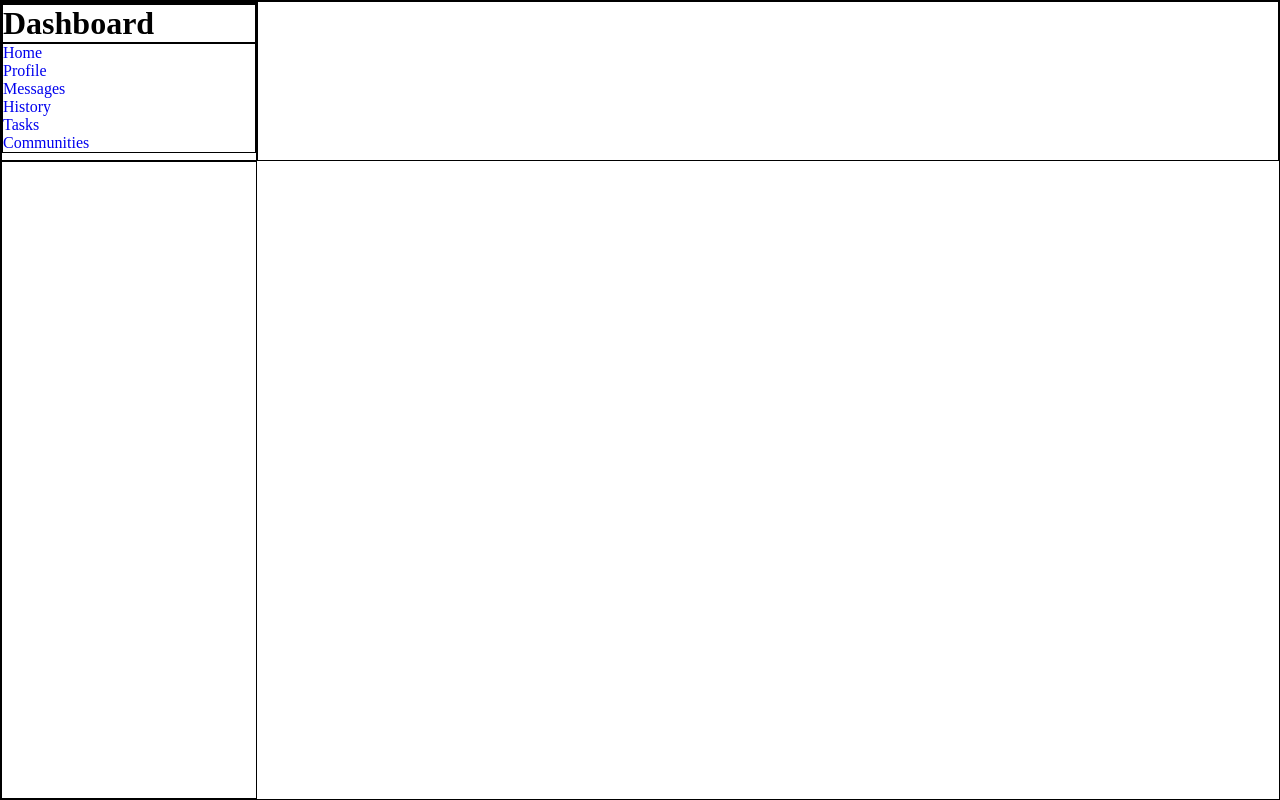
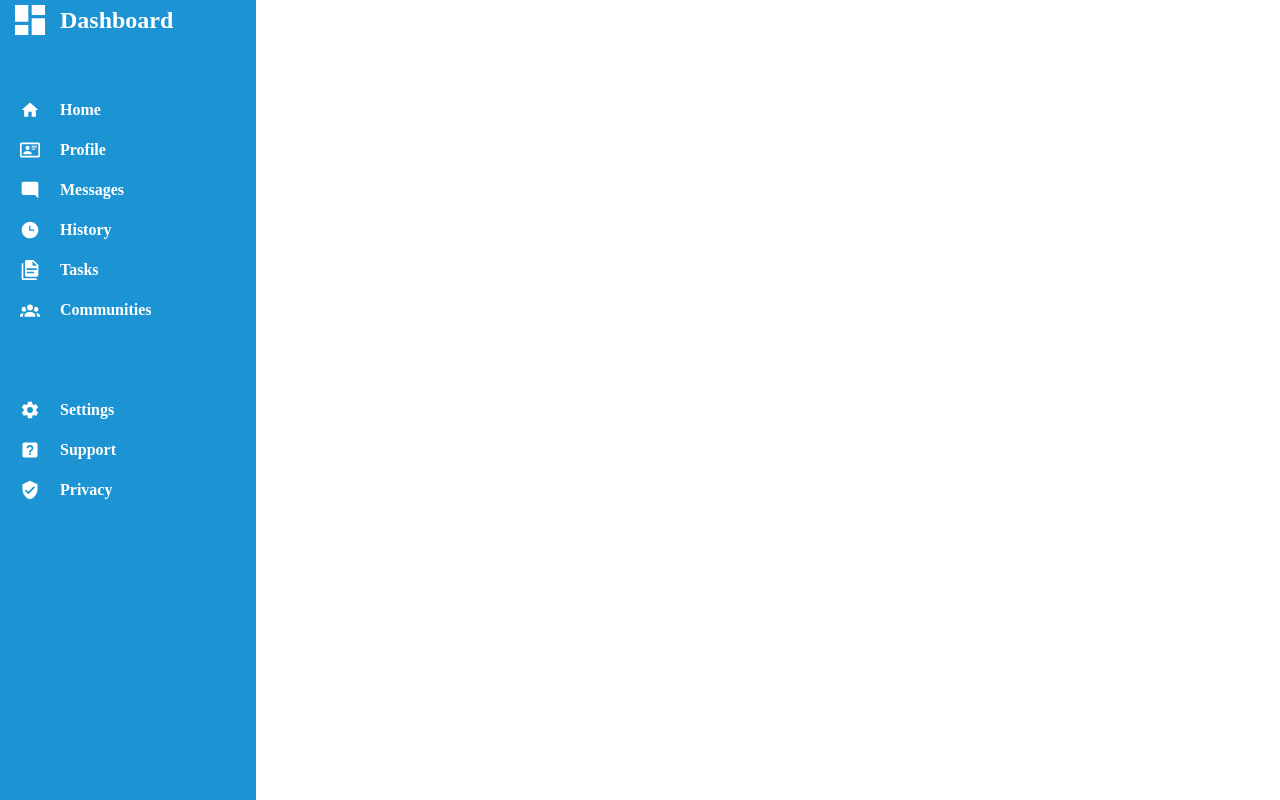
Before and after one commit to madaooftheblues/odin-admin-dashboard, a plain HTML site: page index.html in a window 1280 px wide. Drawn offline with Linux system fonts and the light colour scheme.

Commit message:
Add sidebar

```diff
--- a/index.html
+++ b/index.html
@@ -11,32 +11,75 @@
     <div class="container">
       <div class="sidebar">
         <div class="branding">
-          <div class="logo"></div>
-          <h1 class="title">Dashboard</h1>
+          <img
+            src="./assets/view-dashboard.svg"
+            alt="Dashboard Logo"
+            class="logo"
+          />
+          <span class="brand-name">Dashboard</span>
         </div>
-
-        <div class="navigation">
-          <ul>
-            <li>
-              <a href="#"><img src="" alt="" />Home</a>
+        <ul class="nav-links-list">
+          <li class="nav-link">
+            <a href="#"><img src="./assets/home.svg" alt="Home" />Home</a>
           </li>
-            <li>
-              <a href="#"><img src="" alt="" />Profile</a>
+          <li class="nav-link">
+            <a href="#"
+              ><img
+                src="./assets/card-account-details-outline.svg"
+                alt="Profile"
+              />Profile</a
+            >
           </li>
-            <li>
-              <a href="#"><img src="" alt="" />Messages</a>
+          <li class="nav-link">
+            <a href="#"
+              ><img
+                src="./assets/message-reply.svg"
+                alt="Messages"
+              />Messages</a
+            >
           </li>
-            <li>
-              <a href="#"><img src="" alt="" />History</a>
+          <li class="nav-link">
+            <a href="#"
+              ><img
+                src="./assets/clock-time-three.svg"
+                alt="History"
+              />History</a
+            >
           </li>
-            <li>
-              <a href="#"><img src="" alt="" />Tasks</a>
+          <li class="nav-link">
+            <a href="#"
+              ><img
+                src="./assets/file-document-multiple.svg"
+                alt="Tasks"
+              />Tasks</a
+            >
           </li>
-            <li>
-              <a href="#"><img src="" alt="" />Communities</a>
+          <li class="nav-link">
+            <a href="#"
+              ><img
+                src="./assets/account-group.svg"
+                alt="Communities"
+              />Communities</a
+            >
           </li>
         </ul>
-        </div>
+        <ul class="nav-links-list">
+          <li class="nav-link">
+            <a href="#"
+              ><img src="./assets/cog.svg" alt="Settings" />Settings</a
+            >
+          </li>
+          <li class="nav-link">
+            <a href="#"
+              ><img src="./assets/help-box.svg" alt="Support" />Support</a
+            >
+          </li>
+          <li class="nav-link">
+            <a href="#"
+              ><img src="./assets/shield-check.svg" alt="Privacy" />Privacy</a
+            >
+          </li>
+        </ul>
       </div>
       <div class="header"></div>
       <div class="main-content"></div>
--- a/styles.css
+++ b/styles.css
@@ -1,23 +1,77 @@
+:root {
+  --accent-color: #1c93d2;
+  --accent-font-color: #ffffff;
+  --secondary-color: #e2b232;
+  --title-color: #060606;
+  --description-color: #666666;
+}
+
 * {
   box-sizing: border-box;
   margin: 0;
   padding: 0;
 }
 
-div {
+/* div {
   border: 1px solid black;
+} */
+
+img {
+  filter: invert(100%) sepia(100%) saturate(1%) hue-rotate(354deg)
+    brightness(106%) contrast(101%);
 }
 
-a {
-  text-decoration: none;
+li {
+  list-style-type: none;
 }
 
 .container {
   display: grid;
   grid-template: 1fr 4fr / 1fr 4fr;
-  min-height: 100vh;
+  height: 100vh;
 }
 
 .sidebar {
-  grid-column: 1/2;
+  grid-row: 1/-1;
+  background-color: var(--accent-color);
+  color: var(--accent-font-color);
+  display: flex;
+  flex-direction: column;
+  justify-content: flex-start;
+  row-gap: 40px;
+  padding: 0 10px;
 }
+
+.branding {
+  display: flex;
+  align-items: center;
+}
+
+.brand-name {
+  font-size: 1.5rem;
+  font-weight: 800;
+}
+
+.logo {
+  width: 40px;
+  margin-right: 10px;
+}
+
+.nav-link {
+  margin: 20px auto;
+}
+
+.nav-link > a {
+  text-decoration: none;
+  font-weight: 800;
+  color: var(--accent-font-color);
+  display: flex;
+  align-items: center;
+  justify-content: flex-start;
+}
+
+.nav-link img {
+  width: 20px;
+  margin-left: 10px;
+  margin-right: 20px;
+}
```
Also changed, not shown: assets/account-group.svg (added), assets/card-account-details-outline.svg (added), assets/clock-time-three.svg (added), assets/cog.svg (added), assets/file-document-multiple.svg (added), assets/help-box.svg (added), assets/home.svg (added), assets/message-reply.svg (added), assets/shield-check.svg (added), assets/view-dashboard.svg (added). Lines whose indentation alone changed are shown as unchanged.
